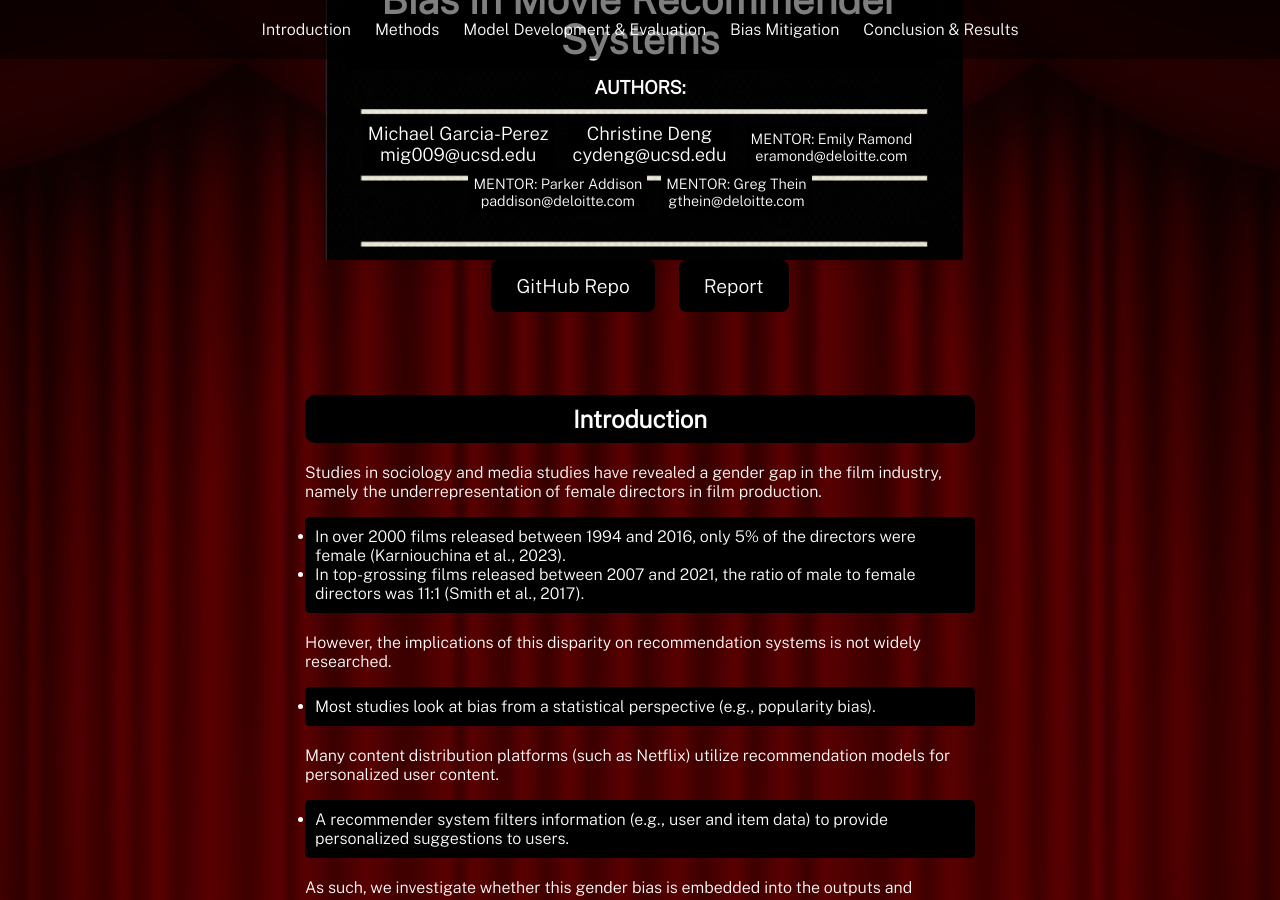
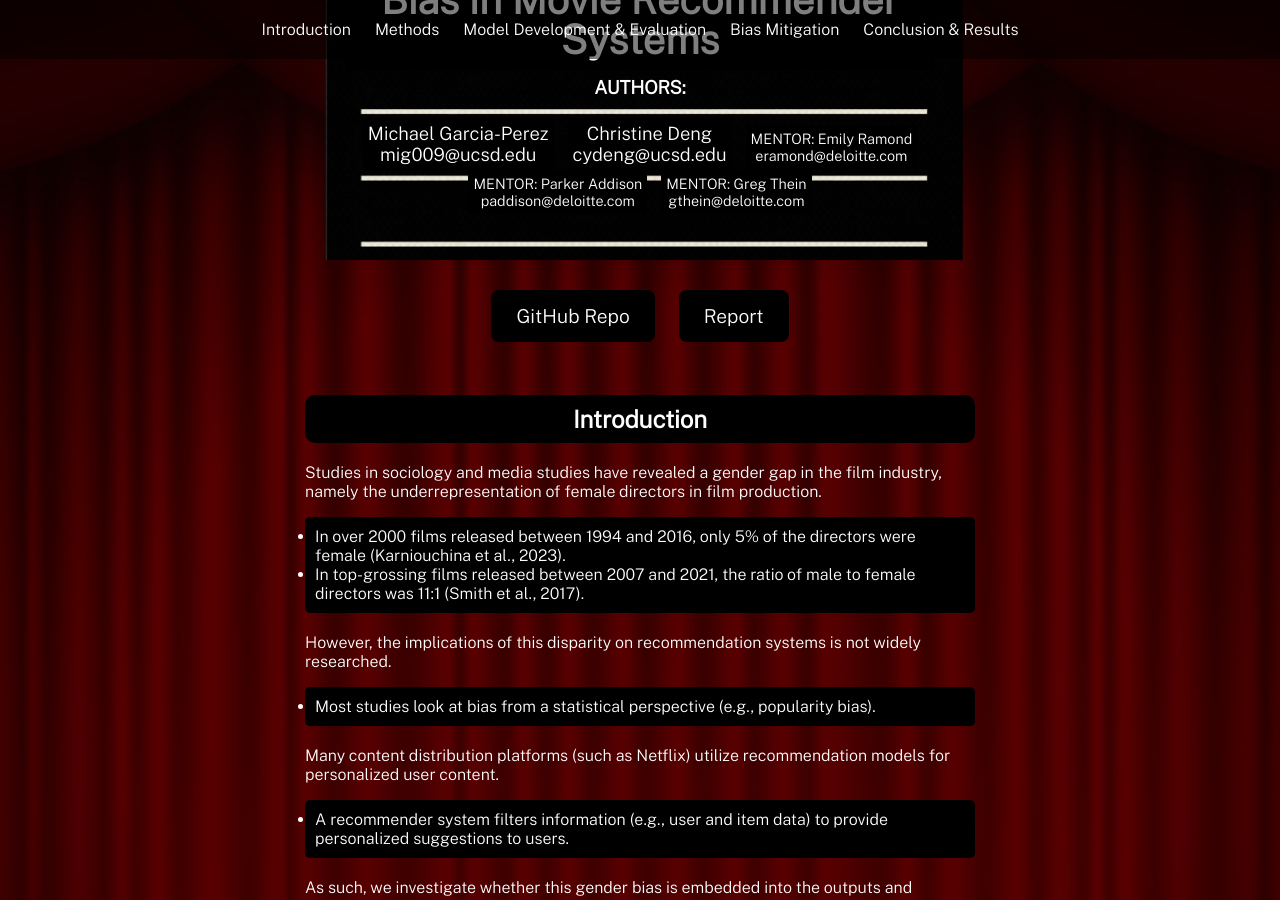
Before and after one commit to michael-garciaperez/DSC180A-Methodology-5, a Jekyll site: the page built from index.md, in a window 1280 px wide and 900 px high, scrolled down 340 px. Built offline with Jekyll 4.4.1, drawn with Linux system fonts in a browser that asks for light colours.

Commit message:
Update default.html

```diff
--- a/_layouts/default.html
+++ b/_layouts/default.html
@@ -54,7 +54,7 @@
       <p style="font-size: 0.9em;">MENTOR: Greg Thein<br>gthein@deloitte.com</p>
     </div>
 
-  <div class="buttons" style="text-align: center; margin-top: 50px; margin-bottom: -30px;">
+  <div class="buttons" style="text-align: center; margin-top: 80px; margin-bottom: -30px;">
       <a href="https://github.com/michael-garciaperez/DSC180B-Capstone-Project" class="button">GitHub Repo</a>
       <a href="https://drive.google.com/drive/put-report-pdf-here-when-done" class="button">Report</a>
     </div>
```
